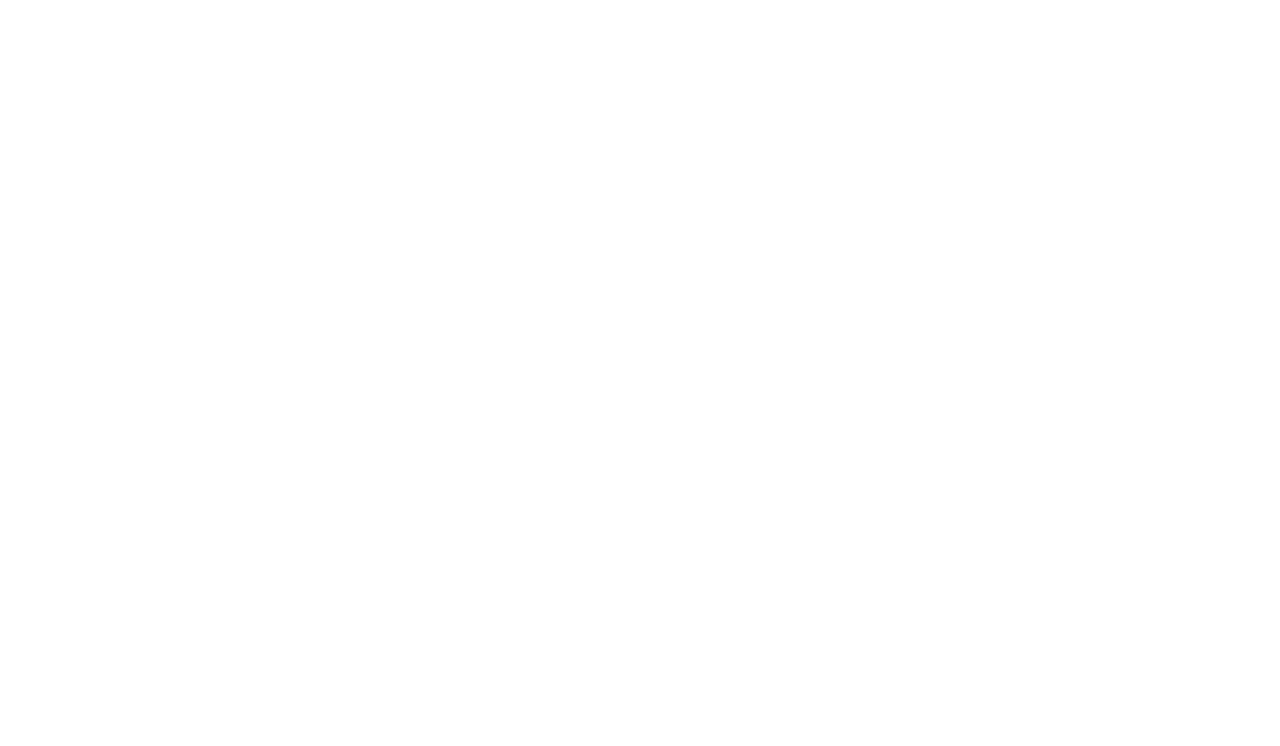
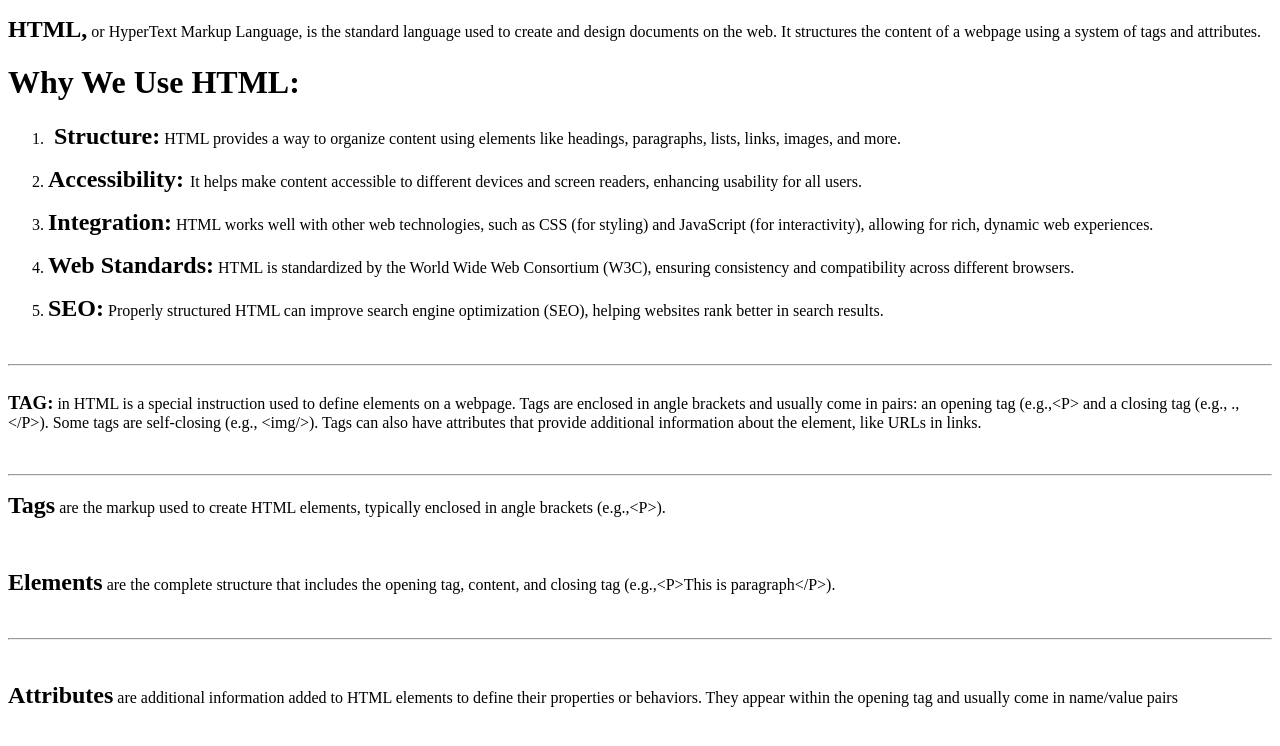
Before and after one commit to AbdulHaq56/Aptech-classwork, a plain HTML site: page index.html in a window 1280 px wide. Drawn offline with Linux system fonts and the light colour scheme.

Commit message:
class 03

```diff
--- a/index.html
+++ b/index.html
@@ -1,11 +1,57 @@
 <!DOCTYPE html>
 <html lang="en">
+
 <head>
     <meta charset="UTF-8">
     <meta name="viewport" content="width=device-width, initial-scale=1.0">
-    <title>Document</title>
+    <title>HTML Session 01</title>
 </head>
-<body>
 
+<body >
+    <p><h2 style="display: inline;">HTML,</h2> or HyperText Markup Language, is the standard language used to create and design documents on the web. It
+        structures the content of a webpage using a system of tags and attributes.</p>
+    <h1>Why We Use HTML:</h1>
+    <ol>
+        <li>
+            <p>
+            <h2 style="display: inline;">&nbsp;Structure:</h2>&nbsp;HTML provides a way to organize content using
+            elements like headings, paragraphs, lists, links, images, and more.</p>
+        </li>
+        <li>
+            <p>
+            <h2 style="display: inline;">Accessibility: </h2>
+            It helps make content accessible to different devices and screen readers, enhancing usability for all users.
+            </p>
+        </li>
+        <li>
+            <p>
+            <h2 style="display: inline;">Integration:</h2>
+            HTML works well with other web technologies, such as CSS (for styling) and JavaScript (for interactivity), allowing for rich, dynamic web experiences.
+            </p>
+        </li>
+        <li><p>
+            <h2 style="display: inline;">Web Standards:</h2>
+            HTML is standardized by the World Wide Web Consortium (W3C), ensuring consistency and compatibility across different browsers.
+        </p></li>
+        <li><p>
+            <h2 style="display: inline;">SEO:</h2>
+            Properly structured HTML can improve search engine optimization (SEO), helping websites rank better in search results.
+        </p></li>
+    </ol>
+    <br>
+    <hr>
+    <br>
+    <p style="display: inline;"><h3 style="display: inline;">TAG:</h3> in HTML is a special instruction used to define elements on a webpage. Tags are enclosed in angle brackets and usually come in pairs: an opening tag (e.g.,&lt;P&gt; and a closing tag (e.g., .,&lt;/P&gt;). Some tags are self-closing (e.g., &lt;img/&gt;). Tags can also have attributes that provide additional information about the element, like URLs in links. </p>
+    <br>
+    <hr>
+    <p>
+        <h2 style="display: inline;">Tags</h2> are the markup used to create HTML elements, typically enclosed in angle brackets (e.g.,&lt;P&gt;).</p>
+        <br>
+        <p><h2 style="display: inline;">Elements</h2> are the complete structure that includes the opening tag, content, and closing tag (e.g.,&lt;P&gt;This is paragraph&lt;/P&gt;).</p>
+        <br>
+        <hr>
+        <br>
+        <p><h2 style="display: inline;">Attributes</h2> are additional information added to HTML elements to define their properties or behaviors. They appear within the opening tag and usually come in name/value pairs</p>
 </body>
+
 </html>
```
